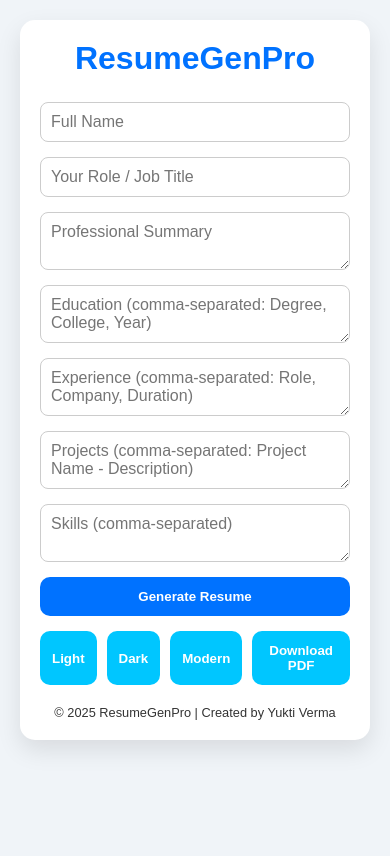
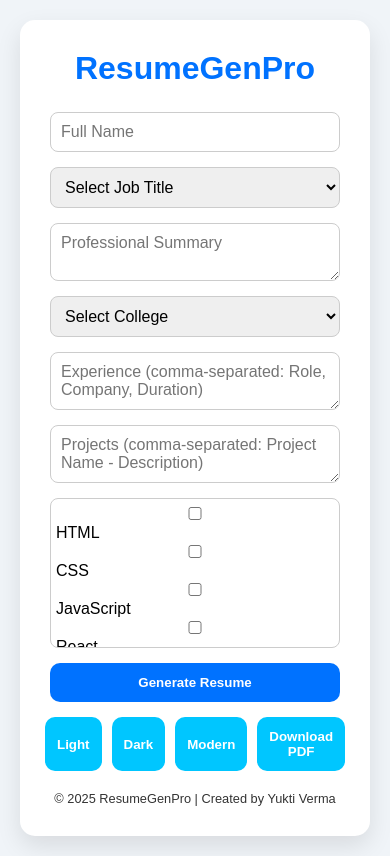
Before and after one commit to yuktiverma25/ResumeGenPro, a plain HTML site: page index.html in a window 390 px wide. Drawn offline with Linux system fonts and the light colour scheme.

Commit message:
Update index.html

```diff
--- a/index.html
+++ b/index.html
@@ -3,26 +3,27 @@
 <head>
 <meta charset="UTF-8">
 <meta name="viewport" content="width=device-width, initial-scale=1.0">
-<title>ResumeGenPro - Dynamic Resume Generator</title>
+<title>ResumeGenPro - Interactive Resume Generator</title>
 <style>
-  * {margin:0; padding:0; box-sizing:border-box; font-family:"Poppins",sans-serif;}
+  * {margin:0;padding:0;box-sizing:border-box;font-family:"Poppins",sans-serif;}
   body {background:#f0f4f8; display:flex; justify-content:center; padding:20px;}
-  .container {max-width:900px; width:100%; background:white; padding:30px; border-radius:15px; box-shadow:0 10px 25px rgba(0,0,0,0.1);}
-  h1 {text-align:center; margin-bottom:25px; color:#0072ff;}
+  .container {max-width:900px;width:100%; background:white; padding:30px; border-radius:15px; box-shadow:0 10px 25px rgba(0,0,0,0.1);}
+  h1 {text-align:center;margin-bottom:25px;color:#0072ff;}
   form {display:flex; flex-direction:column; gap:15px;}
-  input, textarea, select {padding:10px; border-radius:8px; border:1px solid #ccc; font-size:1rem; width:100%;}
-  button {padding:12px; border:none; border-radius:10px; background:#0072ff; color:white; font-weight:bold; cursor:pointer; transition:.3s;}
+  select, input, textarea {padding:10px;border-radius:8px;border:1px solid #ccc;font-size:1rem;width:100%;}
+  button {padding:12px;border:none;border-radius:10px;background:#0072ff;color:white;font-weight:bold;cursor:pointer;transition:.3s;}
   button:hover {background:#005fd1;}
-  .resume-preview {margin-top:30px; padding-top:20px; display:none;}
+  .resume-preview {margin-top:30px;padding-top:20px;display:none;}
   .resume-section {margin-bottom:15px;}
   .resume-section h2 {margin-bottom:8px;}
   .template-toggle {margin-top:15px; display:flex; justify-content:center; gap:10px;}
-  .template-toggle button {background:#00c6ff; color:white;}
-  footer {text-align:center; margin-top:20px; font-size:0.8rem; opacity:0.8;}
-  .light-template {background:#fff; color:#333; padding:20px; border-radius:10px;}
-  .dark-template {background:#222; color:#f0f0f0; padding:20px; border-radius:10px;}
-  .modern-template {background:#fefefe; color:#111; border-left:6px solid #0072ff; padding:20px; border-radius:10px;}
-  @media(max-width:600px){.container{padding:20px;}}
+  .template-toggle button {background:#00c6ff;color:white;}
+  footer {text-align:center;margin-top:20px;font-size:0.8rem;opacity:0.8;}
+  .light-template {background:#fff;color:#333;padding:20px;border-radius:10px;}
+  .dark-template {background:#222;color:#f0f0f0;padding:20px;border-radius:10px;}
+  .modern-template {background:#fefefe;color:#111;border-left:6px solid #0072ff;padding:20px;border-radius:10px;}
+  .multi-select {border:1px solid #ccc;border-radius:8px; max-height:150px; overflow-y:auto; padding:5px;}
+  .multi-select label{display:block;margin:2px 0;cursor:pointer;}
 </style>
 </head>
 <body>
@@ -30,12 +31,55 @@
 <h1>ResumeGenPro</h1>
 <form id="resumeForm">
   <input type="text" id="fullName" placeholder="Full Name" required />
-  <input type="text" id="role" placeholder="Your Role / Job Title" required />
+
+  <!-- Scrollable Job Title -->
+  <select id="role" required>
+    <option value="">Select Job Title</option>
+    <option>Software Developer</option>
+    <option>Front-end Developer</option>
+    <option>Back-end Developer</option>
+    <option>Full Stack Developer</option>
+    <option>Data Analyst</option>
+    <option>UI/UX Designer</option>
+    <option>System Administrator</option>
+    <option>Cyber Security Analyst</option>
+    <option>Project Manager</option>
+  </select>
+
+  <!-- Summary -->
   <textarea id="summary" placeholder="Professional Summary"></textarea>
-  <textarea id="education" placeholder="Education (comma-separated: Degree, College, Year)"></textarea>
+
+  <!-- College Dropdown -->
+  <select id="college">
+    <option value="">Select College</option>
+    <option>GNIMT, Ludhiana</option>
+    <option>LPU, Phagwara</option>
+    <option>GNDU, Amritsar</option>
+    <option>Punjab University, Chandigarh</option>
+    <option>PAU, Ludhiana</option>
+    <option>Chitkara University, Chandigarh</option>
+  </select>
+
+  <!-- Experience -->
   <textarea id="experience" placeholder="Experience (comma-separated: Role, Company, Duration)"></textarea>
+
+  <!-- Projects -->
   <textarea id="projects" placeholder="Projects (comma-separated: Project Name - Description)"></textarea>
-  <textarea id="skills" placeholder="Skills (comma-separated)"></textarea>
+
+  <!-- Skills multi-select -->
+  <div class="multi-select" id="skillsContainer">
+    <label><input type="checkbox" value="HTML"> HTML</label>
+    <label><input type="checkbox" value="CSS"> CSS</label>
+    <label><input type="checkbox" value="JavaScript"> JavaScript</label>
+    <label><input type="checkbox" value="React"> React</label>
+    <label><input type="checkbox" value="Node.js"> Node.js</label>
+    <label><input type="checkbox" value="Python"> Python</label>
+    <label><input type="checkbox" value="Java"> Java</label>
+    <label><input type="checkbox" value="SQL"> SQL</label>
+    <label><input type="checkbox" value="Git"> Git</label>
+    <label><input type="checkbox" value="Linux"> Linux</label>
+  </div>
+
   <button type="submit">Generate Resume</button>
 </form>
 
@@ -50,7 +94,7 @@
   <div id="resumeContent" class="light-template">
     <div class="resume-section"><h2 id="nameRole"></h2></div>
     <div class="resume-section"><h2>Summary</h2><p id="resSummary"></p><p id="resSummaryTip" style="font-size:0.9rem;color:#0072ff;"></p></div>
-    <div class="resume-section"><h2>Education</h2><ul id="resEducation"></ul></div>
+    <div class="resume-section"><h2>College</h2><p id="resCollege"></p></div>
     <div class="resume-section"><h2>Experience</h2><ul id="resExperience"></ul></div>
     <div class="resume-section"><h2>Projects</h2><ul id="resProjects"></ul></div>
     <div class="resume-section"><h2>Skills</h2><p id="resSkills"></p><p id="resSkillsTip" style="font-size:0.9rem;color:#0072ff;"></p></div>
@@ -70,25 +114,29 @@ form.addEventListener('submit', function(e){
   const name = document.getElementById('fullName').value;
   const role = document.getElementById('role').value;
   const summary = document.getElementById('summary').value;
-  const education = document.getElementById('education').value.split(',').map(s=>s.trim());
+  const college = document.getElementById('college').value;
   const experience = document.getElementById('experience').value.split(',').map(s=>s.trim());
   const projects = document.getElementById('projects').value.split(',').map(s=>s.trim());
-  const skills = document.getElementById('skills').value;
+
+  // Skills selection
+  const skillsNodes = document.querySelectorAll('#skillsContainer input:checked');
+  const skills = Array.from(skillsNodes).map(n=>n.value);
 
   resumePreview.style.display='block';
   document.getElementById('nameRole').innerText = `${name} - ${role}`;
   document.getElementById('resSummary').innerText = summary || 'No summary provided';
-  document.getElementById('resSummaryTip').innerText = 'Tip: Start summary with achievements to impress recruiters!';
+  document.getElementById('resSummaryTip').innerText = 'Tip: Start summary with achievements!';
 
-  const eduList = document.getElementById('resEducation'); eduList.innerHTML = ''; education.forEach(item=>{if(item) eduList.innerHTML+=`<li>${item}</li>`});
-  const expList = document.getElementById('resExperience'); expList.innerHTML = ''; experience.forEach(item=>{if(item) expList.innerHTML+=`<li>${item}</li>`});
-  const projList = document.getElementById('resProjects'); projList.innerHTML = ''; projects.forEach(item=>{if(item) projList.innerHTML+=`<li>${item}</li>`});
+  document.getElementById('resCollege').innerText = college || 'No college selected';
 
-  document.getElementById('resSkills').innerText = skills || 'No skills provided';
-  document.getElementById('resSkillsTip').innerText = skills ? 'Tip: Include measurable skills for impact!' : 'Tip: Add key skills separated by commas.';
+  const expList = document.getElementById('resExperience'); expList.innerHTML=''; experience.forEach(item=>{if(item) expList.innerHTML+=`<li>${item}</li>`});
+  const projList = document.getElementById('resProjects'); projList.innerHTML=''; projects.forEach(item=>{if(item) projList.innerHTML+=`<li>${item}</li>`});
 
-  // Update shareable URL
-  const params = new URLSearchParams({name, role, summary, education:education.join('|'), experience:experience.join('|'), projects:projects.join('|'), skills});
+  document.getElementById('resSkills').innerText = skills.join(', ') || 'No skills selected';
+  document.getElementById('resSkillsTip').innerText = skills.length ? 'Tip: Include measurable skills for impact!' : 'Tip: Select key skills from list';
+
+  // Shareable URL
+  const params = new URLSearchParams({name, role, summary, college, experience:experience.join('|'), projects:projects.join('|'), skills:skills.join('|')});
   history.replaceState(null,'',`?${params}`);
 });
 
@@ -99,10 +147,13 @@ window.addEventListener('load', ()=>{
     document.getElementById('fullName').value = params.get('name');
     document.getElementById('role').value = params.get('role');
     document.getElementById('summary').value = params.get('summary');
-    document.getElementById('education').value = params.get('education')?.split('|').join(',') || '';
+    document.getElementById('college').value = params.get('college');
     document.getElementById('experience').value = params.get('experience')?.split('|').join(',') || '';
     document.getElementById('projects').value = params.get('projects')?.split('|').join(',') || '';
-    document.getElementById('skills').value = params.get('skills');
+    const skillsList = params.get('skills')?.split('|') || [];
+    document.querySelectorAll('#skillsContainer input').forEach(input=>{
+      input.checked = skillsList.includes(input.value);
+    });
     form.dispatchEvent(new Event('submit'));
   }
 });
```
